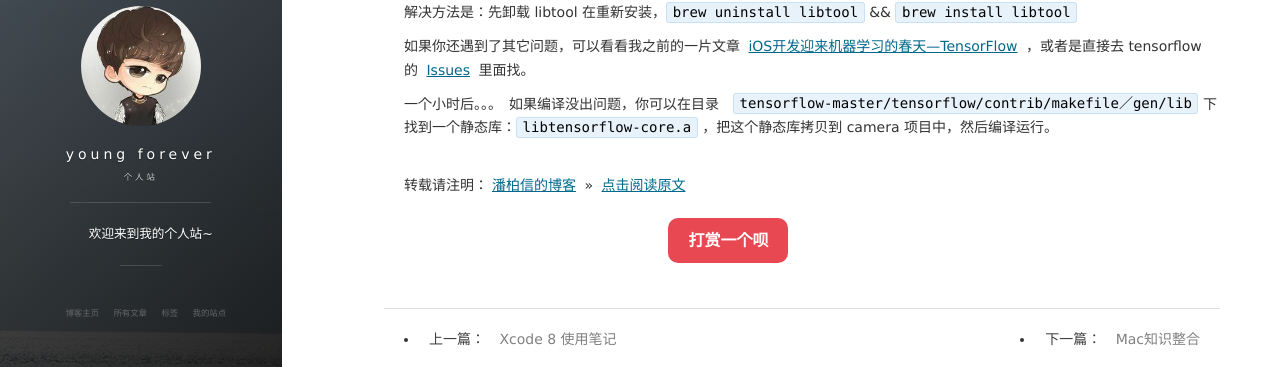
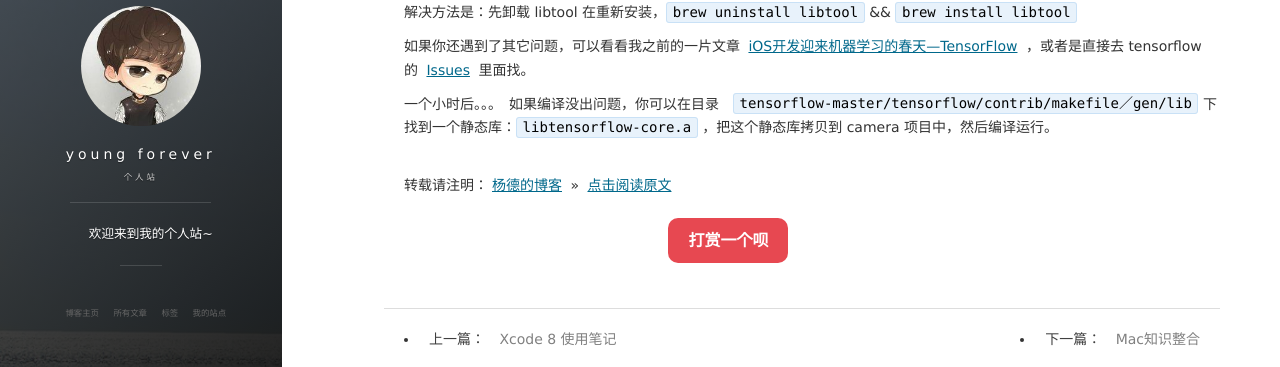
Before and after one commit to yonyong/yonyong.github.io, a Jekyll site: the page built from _posts/2016-11-03-TensorFlowOniOSUse1.md, in a window 1280 px wide and 900 px high, scrolled down 798 px. Shown: the part 282-649 px from the top of the window. Built offline with Jekyll 4.4.1, drawn with Linux system fonts in a browser that asks for light colours; nearby versions of some CDN libraries; comment, search, counter and statistics services are not loaded.

Commit message:
Update 2016-11-03-TensorFlowOniOSUse1.md

```diff
--- a/_posts/2016-11-03-TensorFlowOniOSUse1.md
+++ b/_posts/2016-11-03-TensorFlowOniOSUse1.md
@@ -50,9 +50,9 @@
 
 解决方法是：先卸载 libtool 在重新安装，`brew uninstall libtool` && `brew install libtool`
 
-如果你还遇到了其它问题，可以看看我之前的一片文章 [iOS开发迎来机器学习的春天---TensorFlow](http://baixin.io/2016/07/iOSMachineLearning_TensorFlow/) ，或者是直接去 tensorflow 的 [Issues](https://github.com/tensorflow/tensorflow/issues) 里面找。
+如果你还遇到了其它问题，可以看看我之前的一片文章 [iOS开发迎来机器学习的春天---TensorFlow](http://yonyong.github.io/2016/07/iOSMachineLearning_TensorFlow/) ，或者是直接去 tensorflow 的 [Issues](https://github.com/tensorflow/tensorflow/issues) 里面找。
 
 一个小时后。。。　如果编译没出问题，你可以在目录　`tensorflow-master/tensorflow/contrib/makefile／gen/lib` 下找到一个静态库：`libtensorflow-core.a` ，把这个静态库拷贝到 camera 项目中，然后编译运行。
 
 <br>
-转载请注明：[潘柏信的博客](http://baixin) » [点击阅读原文]()
+转载请注明：[杨德的博客](http://yonyong.github) » [点击阅读原文]()
```
